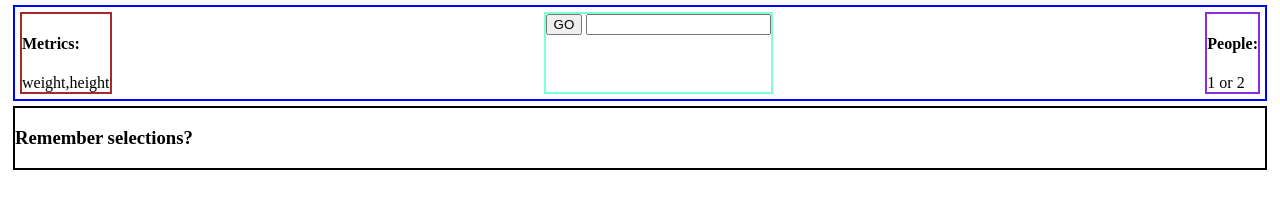
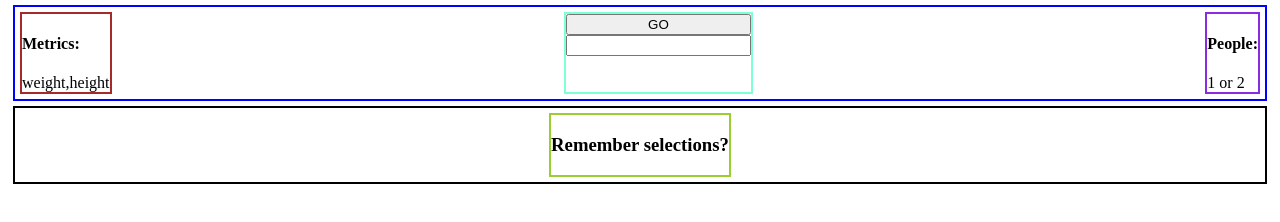
Before and after one commit to scalamoondis/FindSomeFood, a plain HTML site: page index.html in a window 1280 px wide. Shown: the part 92-314 px from the top of the page. Drawn offline with Linux system fonts and the light colour scheme.

Commit message:
Alignment/positioning changes on footer,go_button content.

```diff
--- a/styles.css
+++ b/styles.css
@@ -46,6 +46,9 @@
     border-color: aquamarine;
     margin: 5px;
 
+    display: flex;
+    flex-direction: column;
+
 
 }
 
@@ -67,6 +70,9 @@ margin: 5px;
     border: solid 2px;
     margin: 5px;
 
+    display: flex;
+    justify-content: center;
+
 
 }
 
@@ -74,7 +80,10 @@ margin: 5px;
 
 .signup_area {
 
+    border: solid 2px;
+    border-color: yellowgreen;
+    margin: 5px;
 
-
+    justify-content: center;
 
 }
```
